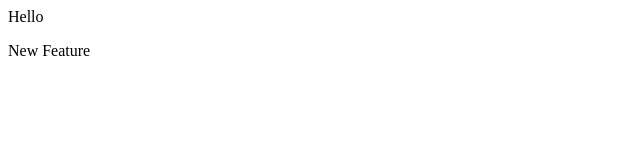
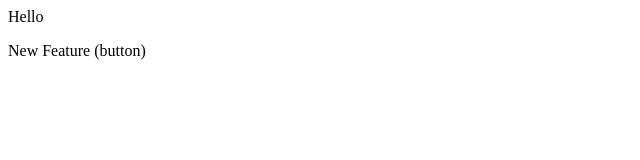
Before and after one commit to GeekGlider/local-repo, a plain HTML site: page index.html in a window 1280 px wide. Shown: the full height of the page, 0-640 px from the left. Drawn offline with Linux system fonts and the light colour scheme.

```diff
--- a/index.html
+++ b/index.html
@@ -1,2 +1,2 @@
 <p>Hello</p>
-<p>New Feature</p>
+<p>New Feature (button)</p>
```
